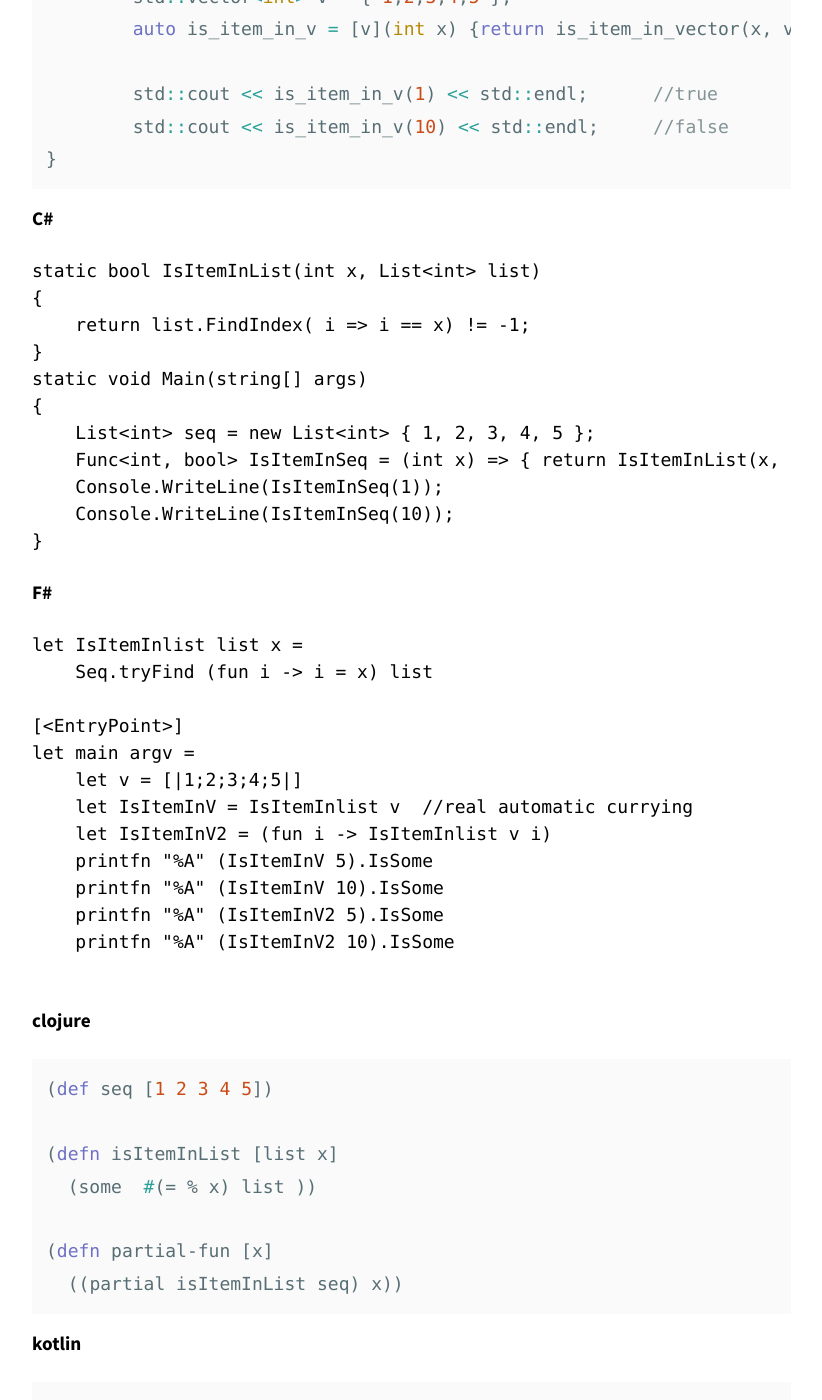
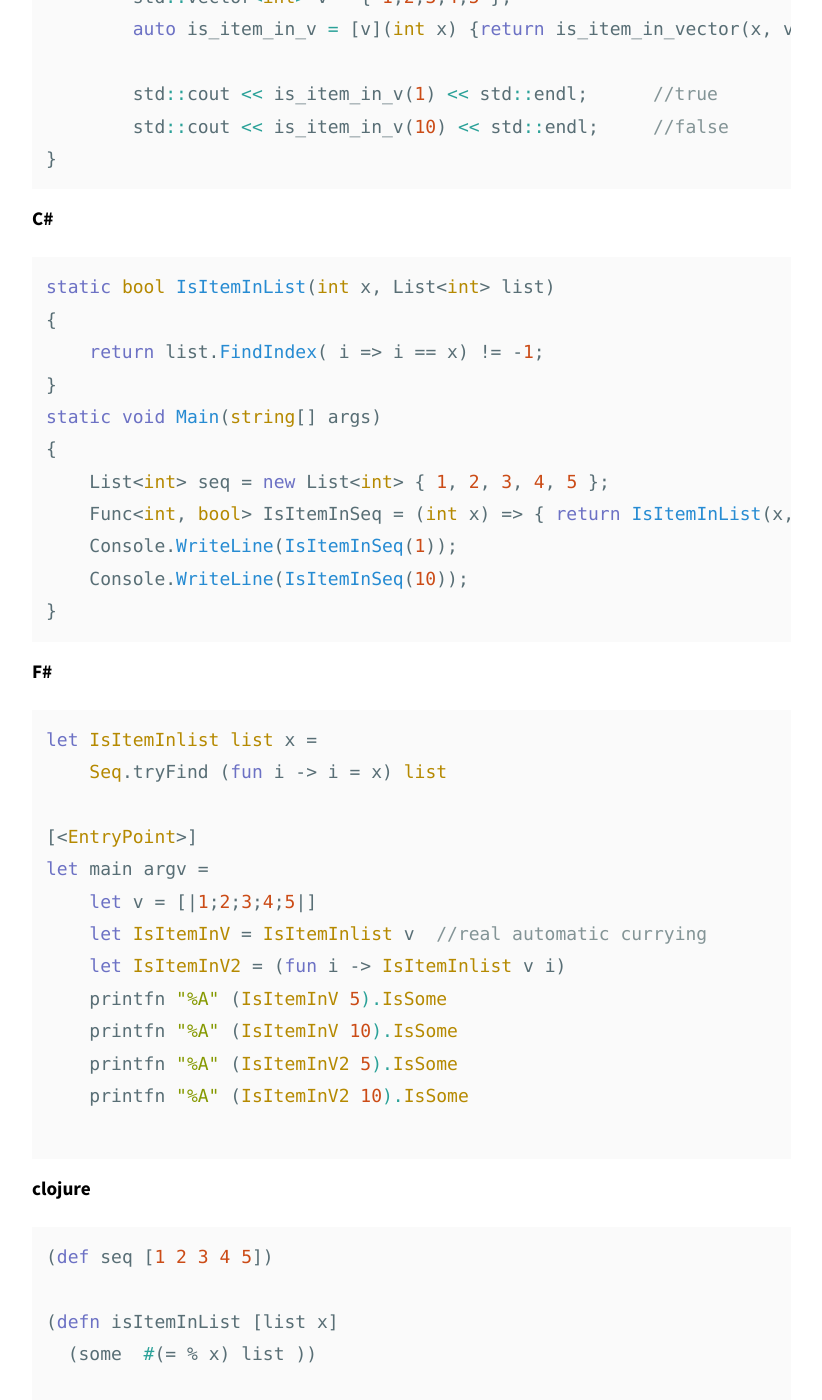
Before and after one commit to dream365/dream365.github.io, a Jekyll site: the page built from _posts/2020-06-16-fp-currying.md, in a window 1280 px wide and 1400 px high, scrolled down 1547 px. Shown: the whole window, without its empty margins (343-1165 px from the left). Built offline with Jekyll 4.4.1, drawn with Linux system fonts in a browser that asks for light colours; nearby versions of some CDN libraries; comment, search, counter and statistics services are not loaded.

Commit message:
Fix currying post

````diff
--- a/_posts/2020-06-16-fp-currying.md
+++ b/_posts/2020-06-16-fp-currying.md
@@ -64,7 +64,7 @@ int main()
 ```
 
 #### C#
-```sharp
+```csharp
 static bool IsItemInList(int x, List<int> list)
 {
     return list.FindIndex( i => i == x) != -1;
@@ -79,7 +79,7 @@ static void Main(string[] args)
 ```
 
 #### F#
-```sharp
+```fsharp
 let IsItemInlist list x =
     Seq.tryFind (fun i -> i = x) list
 
````
